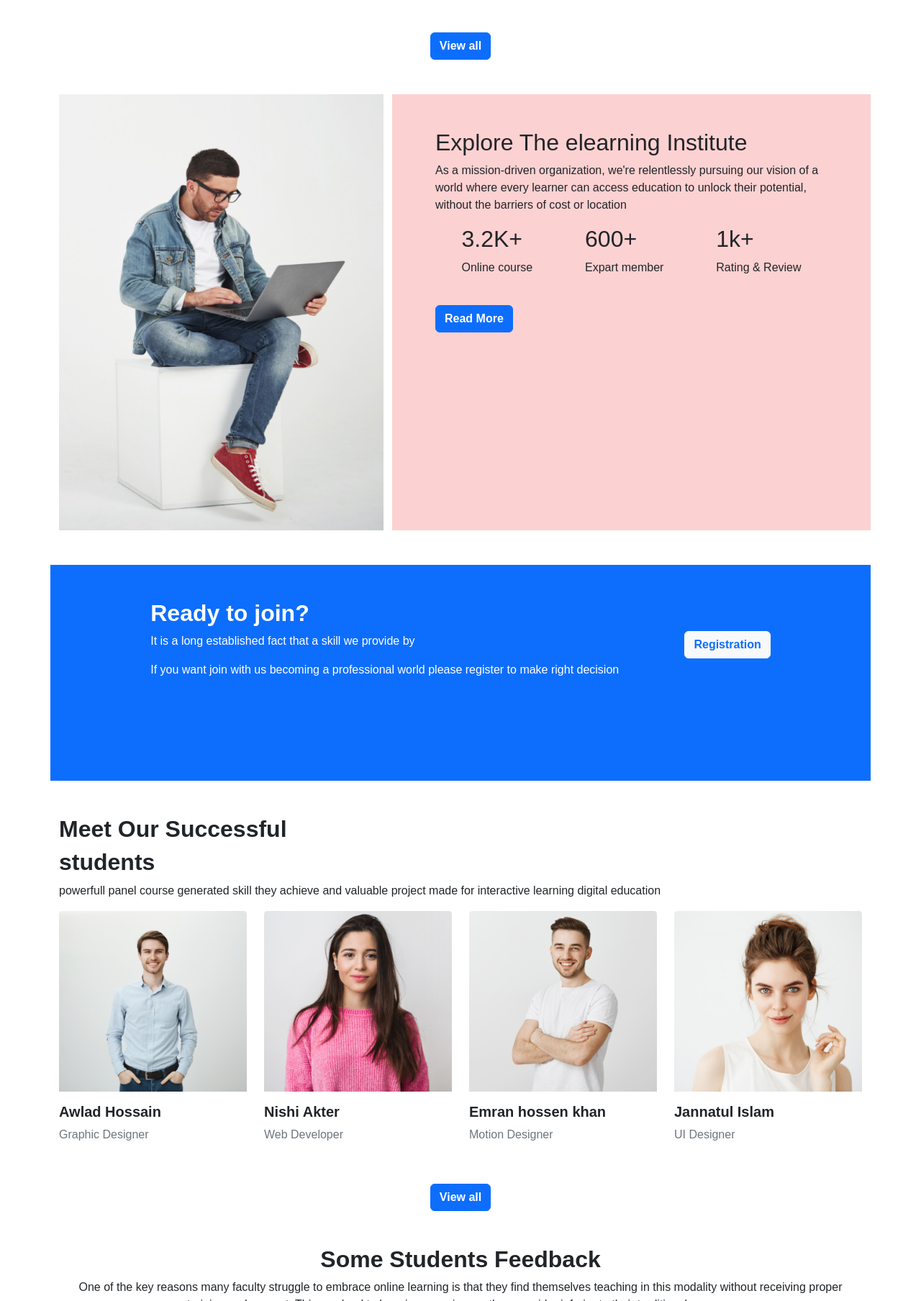
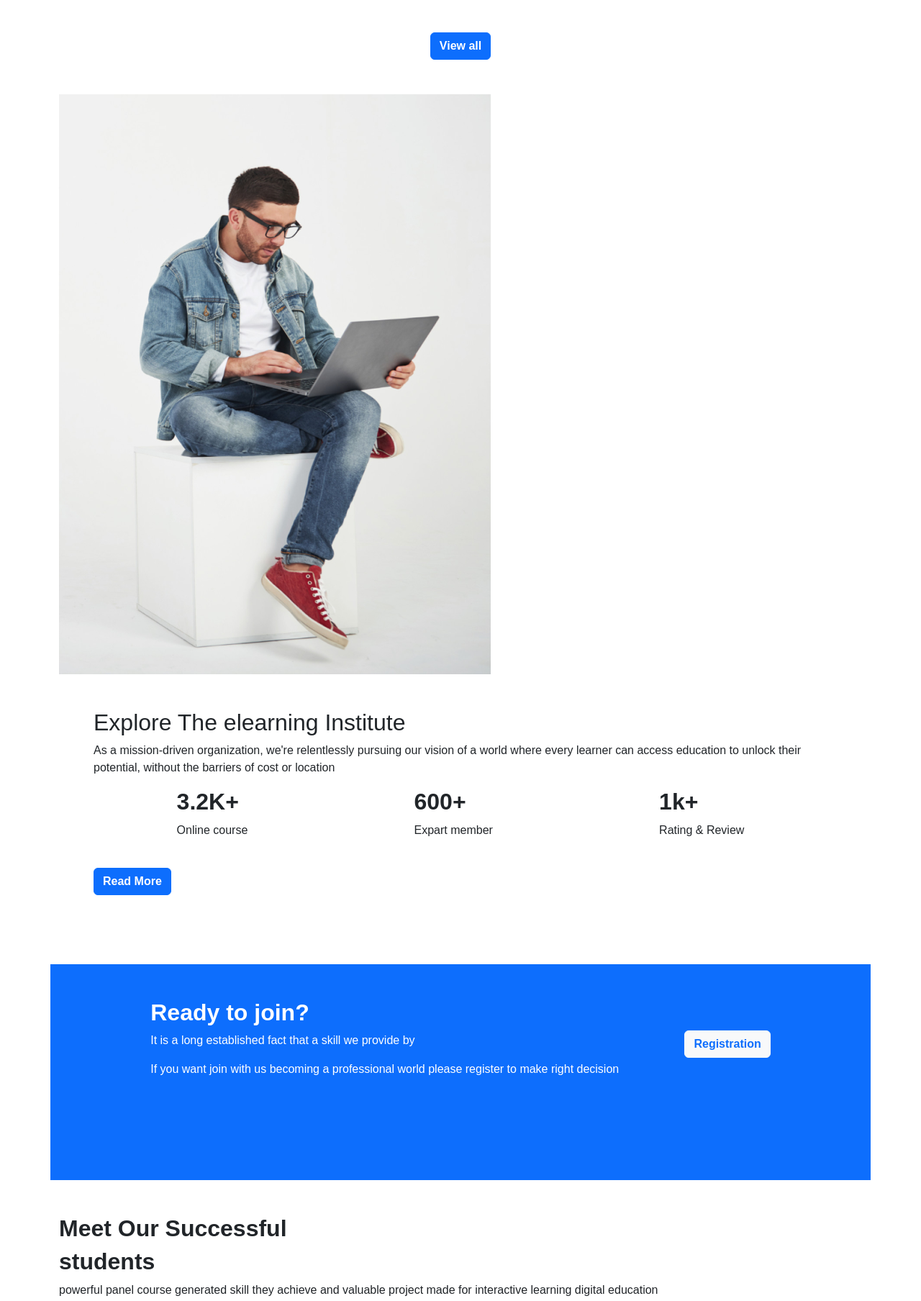
Before and after one commit to developer-mustafa/EdTech-Assignment--3-, a plain HTML site: page index.html in a window 1280 px wide. Shown: the part 1563-3371 px from the top of the page at 72% size. Drawn offline with nearby package versions, Linux system fonts and the light colour scheme.

Commit message:
fomating css

```diff
--- a/index.html
+++ b/index.html
@@ -34,19 +34,19 @@
                 <a class="nav-link active" aria-current="page" href="#">Home</a>
               </li>
               <li class="nav-item tex ">
-                <a class="nav-link" href="courses">Courses</a>
+                <a class="nav-link" href="#courses">Courses</a>
               </li>
               <li class="nav-item">
-                <a class="nav-link" href="deals">Deals</a>
+                <a class="nav-link" href="#deals">Deals</a>
               </li>
               <li class="nav-item">
-                <a class="nav-link" href="success">Success</a>
+                <a class="nav-link" href="#success">Success</a>
               </li>
               <li class="nav-item">
-                <a class="nav-link" href="about">About</a>
+                <a class="nav-link" href="#about">About</a>
               </li>
               <li class="nav-item">
-                <a class="nav-link" href="register">Register</a>
+                <a class="nav-link" href="#registration">Register</a>
               </li>
 
             </ul>
@@ -125,7 +125,7 @@
     </section>
     <!-- Discover area end -->
 
-    <!-- Popular course area srart-->
+    <!-- Popular course area start-->
     <section id="courses" class="container mt-5">
       <div class="row row-cols-1 row-cols-lg-2 ">
         <div class="col d-flex g-4">
@@ -202,32 +202,34 @@
     <!-- Popular course area end-->
 
     <!-- explore area start -->
-    <section class="container mt-5 rounded-2" id="deals">
-      <div class="row">
-        <div> </div>
-        <div class="col-5 "><img style="width:100% ;" class="" src="./images/working.png" alt=""></div>
-        <div class="col-7  explore-right-area">
+    <section id="deals" class="container mt-5 rounded-2 ">
+      <div class="main">
+        <div class="photo">
+
+          <img class="img-fluid" src="./images/working.png" alt="">
+        </div>
+
+
         <div class="p-5">
           <h2>Explore The elearning Institute</h2>
           <p>As a mission-driven organization, we're relentlessly pursuing our vision of a world where every learner
             can access education to unlock their potential, without the barriers of cost or location</p>
           <div class="d-flex justify-content-around">
             <div>
-                <h2>3.2K+</h2>
+              <h2 class="fw-bold">3.2K+</h2>
               <p>Online course</p>
             </div>
             <div>
-                <h2>600+</h2>
+              <h2 class="fw-bold">600+</h2>
               <p>Expart member</p>
             </div>
             <div>
-                <h2>1k+</h2>
+              <h2 class="fw-bold">1k+</h2>
               <p>Rating & Review</p>
             </div>
 
           </div>
           <button class="btn btn-primary fw-bold mt-4">Read More</button>
-          </div>
         </div>
       </div>
 
@@ -236,7 +238,7 @@
 
 
     <!-- ready to join area start-->
-    <section style="height:300px;" class="container bg-primary mt-5" id="">
+    <section style="height:300px;" class="container bg-primary mt-5" id="registration">
       <div class="row">
         <div class="d-sm-flex justify-content-sm-evenly align-items-center p-5  ">
           <div class="text-white">
@@ -294,32 +296,32 @@
     <!-- ready to join area end-->
 
     <!-- successful students area start -->
-    <section class="container mt-5" id="sucessful">
+    <section class="container mt-5" id="success">
       <h2 class="fw-bold">Meet Our Successful
         <h2 class="fw-bold">students</h2>
-        <p>powerfull panel course generated skill they achieve and valuable project made for interactive learning
+        <p>powerful panel course generated skill they achieve and valuable project made for interactive learning
           digital education </p>
         <div class="row row-cols-1 row-cols-md-2 row-cols-lg-4 g-4 success-area">
           <div class="col ">
-            <img class="img-fluid" src="./images/student/student-1.png" alt="">
+            <img class="img-fluid rounded" src="./images/student/student-1.png" alt="">
             <div class="mt-3">
               <h5 class="fw-bold">Awlad Hossain</h5>
               <p class="text-muted">Graphic Designer</p>
             </div>
           </div>
-          <div class="col"><img class="img-fluid" src="./images/student/student-2.png" alt="">
+          <div class="col"><img class="img-fluid rounded" src="./images/student/student-2.png" alt="">
             <div class="mt-3">
               <h5 class="fw-bold">Nishi Akter</h5>
               <p class="text-muted">Web Developer </p>
             </div>
           </div>
-          <div class="col"><img class="img-fluid" src="./images/student/student-3.png" alt="">
+          <div class="col"><img class="img-fluid rounded" src="./images/student/student-3.png" alt="">
             <div class="mt-3">
               <h5 class="fw-bold">Emran hossen khan</h5>
               <p class="text-muted">Motion Designer</p>
             </div>
           </div>
-          <div class="col"><img class="img-fluid" src="./images/student/student-4.png" alt="">
+          <div class="col"><img class="img-fluid rounded" src="./images/student/student-4.png" alt="">
             <div class="mt-3">
               <h5 class="fw-bold">Jannatul Islam</h5>
               <p class="text-muted">UI Designer</p>
@@ -349,17 +351,17 @@
 
     <!-- students feedback details area start-->
     <section class="container mt-5 h-100">
-
-
-
       <div class="row row-cols-1 row-cols-lg-2">
-
-
         <div class="col">
           <div class="d-flex justify-content-between">
             <div><img src="./images/comma.png" alt=""></div>
-            <div><i class="fa-solid fa-star"></i><i class="fa-solid fa-star"></i><i class="fa-solid fa-star"></i><i
-                class="fa-solid fa-star"></i><i class="fa-solid fa-star-half-stroke"></i></div>
+            <div>
+              <i class="fa-solid fa-star"></i>
+              <i class="fa-solid fa-star"></i>
+              <i class="fa-solid fa-star"></i>
+              <i class="fa-solid fa-star"></i>
+              <i class="fa-solid fa-star-half-stroke"></i>
+            </div>
           </div>
           <p class="p-3">Teacher evaluation processes concentrate on the core activity of teaching covering areas such
             as planning and preparation, the classroom environment and instruction of teaching. The primary purpose of
@@ -380,6 +382,7 @@
               <img src="./images/comma.png" alt="">
             </div>
             <div>
+              <i class="fa-solid fa-star"></i>
               <i class="fa-solid fa-star"></i>
               <i class="fa-solid fa-star"></i>
               <i class="fa-solid fa-star"></i>
@@ -412,7 +415,8 @@
     <section class="container mt-5">
       <div class="text-center">
         <h2 class="fw-bold">Frequently Asked Questions</h2>
-        <h5 class="text-primary fw-bold">একজন ওয়েব ডেভেলপারের গুরুত্বপূর্ণ কিছু প্রশ্নের উত্তর ঝটপট দেখে নেওয়া যাক!</h5>
+        <h5 style="color:rgb(179, 0, 104);" class=" fw-bold">একজন ওয়েব ডেভেলপারের গুরুত্বপূর্ণ কিছু প্রশ্নের উত্তর ঝটপট
+          দেখে নেওয়া যাক!</h5>
       </div>
 
 
@@ -492,7 +496,7 @@
               <button class="accordion-button collapsed" type="button" data-bs-toggle="collapse"
                 data-bs-target="#collapseThree" aria-expanded="false" aria-controls="collapseThree">
 
-                <h5 class="fw-bold">3.সি-এস-এস বক্স মডেল কি?</h5>
+                <h5 class="fw-bold">3.CSS বক্স মডেল কি?</h5>
 
               </button>
             </h2>
@@ -528,7 +532,7 @@
             <h2 class="accordion-header" id="headingFour">
               <button class="accordion-button collapsed" type="button" data-bs-toggle="collapse"
                 data-bs-target="#collapseFour" aria-expanded="false" aria-controls="collapseFour">
-                <h5 class="fw-bold">4.এইচটিএমএল -সিম্যান্টিক ট্যাগ কী?</h5>
+                <h5 class="fw-bold">4.HTML সিম্যান্টিক ট্যাগ কী?</h5>
               </button>
             </h2>
             <div id="collapseFour" class="accordion-collapse collapse" aria-labelledby="headingTwo"
@@ -567,7 +571,7 @@
 
 
     <!-- Trasted  area start-->
-    <section class="container mt-5 d-none d-lg-block">
+    <section class="container mt-5 d-none d-lg-block" id="about">
       <div class="text-center">
         <h2 class="fw-bold">Trusted by over 800+ companies</h2>
 
--- a/style.css
+++ b/style.css
@@ -1,3 +1,5 @@
+/* Universel selector and Font family popins */
+
 *{
     font-family: 'Poppins', sans-serif;
 }
@@ -9,9 +11,7 @@
 .explore-right-area{
     background: rgb(252, 209, 209);
 }
-.success-area img{
 
-}
 .fa-solid{
     color:goldenrod;
 }
```
Lines whose indentation alone changed are shown as unchanged.
